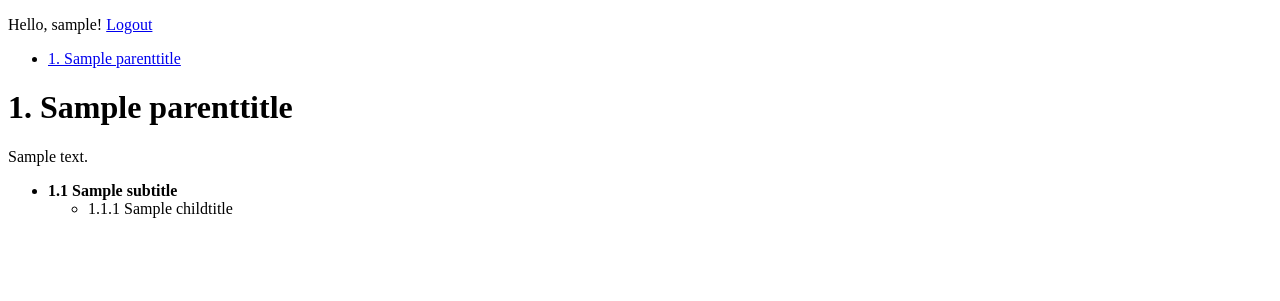
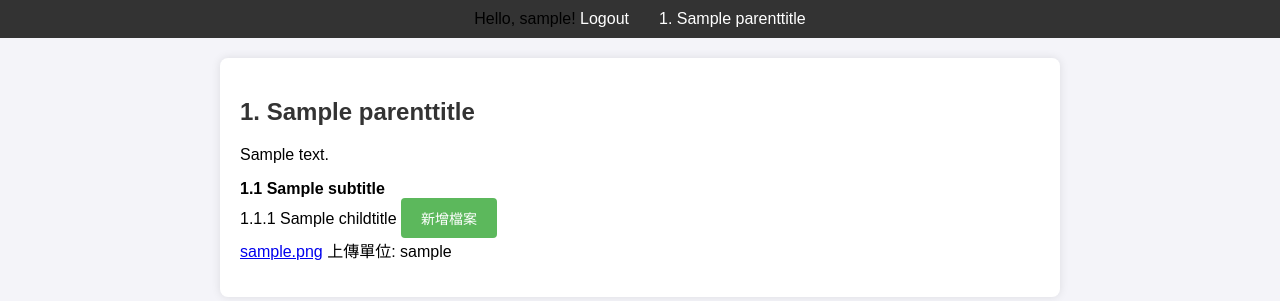
Before and after one commit to QuenHengLee/rd_depart_web_project, a Django app: page /parent_titles/1/ in a window 1280 px wide. Shown: the top 301 px of the page. Run offline with Django 3.2, Linux system fonts and the light colour scheme; a user stored in the database is signed in; tables that the repository leaves empty hold one stand-in row (values such as "Sample post").

Commit message:
1. add upload file function 2. add some js and css format

```diff
--- a/rd_web/myapp/admin.py
+++ b/rd_web/myapp/admin.py
@@ -1,7 +1,8 @@
 from django.contrib import admin
 
-from .models import ParentTitle, SubTitle, ChildTitle
+from .models import ParentTitle, SubTitle, ChildTitle, UploadFileList
 
 admin.site.register(ParentTitle)
 admin.site.register(SubTitle)
 admin.site.register(ChildTitle)
+admin.site.register(UploadFileList)
--- /dev/null
+++ b/rd_web/myapp/forms.py
@@ -0,0 +1,16 @@
+from django import forms
+from .models import UploadFileList, ChildTitle
+
+class UploadFileForm(forms.ModelForm):
+    class Meta:
+        model = UploadFileList
+        fields = ['file_name', 'file_description']
+
+    def clean_file_name(self):
+        file = self.cleaned_data.get('file_name')
+        if file:
+            if not file.name.endswith('.pdf'):
+                raise forms.ValidationError('只允許上傳 PDF 檔案。')
+            if file.size > 20 * 1024 * 1024:  # 檔案大小限制為 5MB
+                raise forms.ValidationError('檔案大小不能超過 5MB。')
+        return file
--- /dev/null
+++ b/rd_web/myapp/static/css/style.css
@@ -0,0 +1,168 @@
+body {
+    font-family: Arial, sans-serif;
+    background-color: #f4f4f9;
+    margin: 0;
+    padding: 0;
+}
+
+header {
+    background-color: #333;
+    padding: 10px 0;
+}
+
+.navbar {
+    display: flex;
+    justify-content: center;
+}
+
+.nav-list {
+    list-style-type: none;
+    margin: 0;
+    padding: 0;
+    display: flex;
+}
+
+.nav-item {
+    margin: 0 15px;
+}
+
+.nav-item a {
+    color: white;
+    text-decoration: none;
+}
+
+.nav-item a:hover {
+    text-decoration: underline;
+}
+
+.content {
+    max-width: 800px;
+    margin: 20px auto;
+    padding: 20px;
+    background-color: white;
+    box-shadow: 0 0 10px rgba(0, 0, 0, 0.1);
+    border-radius: 8px;
+}
+
+h1 {
+    color: #333;
+}
+
+.parent-list,
+.child-list,
+.file-list {
+    list-style-type: none;
+    margin: 0;
+    padding: 0;
+}
+
+.sub-title,
+.child-title {
+    margin-bottom: 15px;
+}
+
+.form-group {
+    margin-bottom: 10px;
+}
+
+button {
+    background-color: #5cb85c;
+    color: white;
+    border: none;
+    padding: 10px 20px;
+    cursor: pointer;
+    border-radius: 4px;
+    font-size: 14px;
+}
+
+button:hover {
+    background-color: #4cae4c;
+}
+
+.error {
+    color: red;
+    margin-top: 10px;
+}
+
+/* 模态框的样式 */
+.modal {
+    display: none;
+    position: fixed;
+    z-index: 1;
+    left: 0;
+    top: 0;
+    width: 100%;
+    height: 100%;
+    overflow: auto;
+    background-color: rgba(0, 0, 0, 0.6);
+}
+
+.modal-content {
+    background-color: #fefefe;
+    margin: 15% auto;
+    padding: 20px;
+    border: 1px solid #888;
+    width: 80%;
+    max-width: 500px;
+    border-radius: 8px;
+    box-shadow: 0 5px 15px rgba(0, 0, 0, 0.3);
+    animation: fadeIn 0.3s ease-in-out;
+}
+
+@keyframes fadeIn {
+    from {
+        opacity: 0;
+    }
+
+    to {
+        opacity: 1;
+    }
+}
+
+.close {
+    color: #aaa;
+    float: right;
+    font-size: 28px;
+    font-weight: bold;
+}
+
+.close:hover,
+.close:focus {
+    color: black;
+    text-decoration: none;
+    cursor: pointer;
+}
+
+.modal-header {
+    display: flex;
+    justify-content: space-between;
+    align-items: center;
+    border-bottom: 1px solid #e5e5e5;
+    padding-bottom: 10px;
+}
+
+.modal-body {
+    margin-top: 20px;
+}
+
+.modal-footer {
+    display: flex;
+    justify-content: flex-end;
+    padding-top: 10px;
+    border-top: 1px solid #e5e5e5;
+}
+
+.modal-footer button {
+    background-color: #5cb85c;
+    color: white;
+    border: none;
+    padding: 10px 20px;
+    cursor: pointer;
+    border-radius: 4px;
+    font-size: 14px;
+    margin-left: 10px;
+}
+
+.modal-footer button:hover {
+    background-color: #4cae4c;
+}
--- /dev/null
+++ b/rd_web/myapp/static/js/script.js
@@ -0,0 +1,30 @@
+document.addEventListener("DOMContentLoaded", function () {
+    var openModalButtons = document.querySelectorAll(".open-modal");
+    var closeModalButtons = document.querySelectorAll(".close");
+
+    openModalButtons.forEach(function (button) {
+        button.addEventListener("click", function () {
+            var childId = button.getAttribute("data-child-id");
+            var modal = document.getElementById("modal-" + childId);
+            modal.style.display = "block";
+        });
+    });
+
+    closeModalButtons.forEach(function (button) {
+        button.addEventListener("click", function () {
+            var childId = button.getAttribute("data-child-id");
+            var modal = document.getElementById("modal-" + childId);
+            modal.style.display = "none";
+        });
+    });
+
+    window.addEventListener("click", function (event) {
+        closeModalButtons.forEach(function (button) {
+            var childId = button.getAttribute("data-child-id");
+            var modal = document.getElementById("modal-" + childId);
+            if (event.target == modal) {
+                modal.style.display = "none";
+            }
+        });
+    });
+});
--- a/rd_web/myapp/templates/parent_title_detail.html
+++ b/rd_web/myapp/templates/parent_title_detail.html
@@ -1,37 +1,96 @@
+{% load static %}
+
 <!DOCTYPE html>
-<html>
+<html lang="en">
 
 <head>
+    <meta charset="UTF-8">
+    <meta name="viewport" content="width=device-width, initial-scale=1.0">
     <title>{{ parent_title.title }}</title>
+    <link rel="stylesheet" href="{% static 'css/style.css' %}">
 </head>
 
 <body>
+    <header>
+        <nav class="navbar">
+            <ul class="nav-list">
                 {% if user.is_authenticated %}
-    <p>Hello, {{ user.username }}! <a href="{% url 'logout' %}">Logout</a></p>
+                <li class="nav-item">Hello, {{ user.username }}! <a href="{% url 'logout' %}">Logout</a></li>
                 {% else %}
-    <p>You are not logged in. <a href="{% url 'login' %}">Login</a></p>
+                <li class="nav-item"><a href="{% url 'login' %}">Login</a></li>
                 {% endif %}
-    <nav>
-        <ul>
                 {% for pt in parent_titles %}
-            <li><a href="{% url 'parent_title_detail' pt.id %}">{{ forloop.counter }}. {{ pt.title }}</a></li>
+                <li class="nav-item">
+                    <a href="{% url 'parent_title_detail' pt.id %}">{{ forloop.counter }}. {{ pt.title }}</a>
+                </li>
                 {% endfor %}
             </ul>
         </nav>
+    </header>
+
+    <main>
+        <section class="content">
             <h1>{{ parent_title.id }}. {{ parent_title.title }}</h1>
             <p>{{ parent_title.description }}</p>
-    <ul>
+            <ul class="parent-list">
                 {% for sub_title in parent_title.subtitle_set.all %}
+                <li class="sub-title">
+                    <strong>{{ parent_title.id }}.{{ forloop.counter }} {{ sub_title.title }}</strong>
+                    <ul class="child-list">
+                        {% for child_title in sub_title.childtitle_set.all %}
+                        <li class="child-title">
+                            {{ parent_title.id }}.{{ sub_title.id }}.{{ child_title.id }} {{ child_title.title }}
+                            <button class="open-modal" data-child-id="{{ child_title.id }}">新增檔案</button>
+                            <!-- 上傳檔案的表單對話框 -->
+                            <div id="modal-{{ child_title.id }}" class="modal">
+                                <div class="modal-content">
+                                    <div class="modal-header">
+                                        <h2>上傳檔案</h2>
+                                        <span class="close" data-child-id="{{ child_title.id }}">&times;</span>
+                                    </div>
+                                    <div class="modal-body">
+                                        <form method="post" enctype="multipart/form-data"
+                                            action="{% url 'parent_title_detail' parent_title.id %}">
+                                            {% csrf_token %}
+                                            <input type="hidden" name="child_id" value="{{ child_title.id }}">
+                                            <div class="form-group">
+                                                {{ form.file_name.label_tag }} {{ form.file_name }}
+                                            </div>
+                                            <div class="form-group">
+                                                {{ form.file_description.label_tag }} {{ form.file_description }}
+                                            </div>
+                                            <!-- 顯示表單錯誤信息 -->
+                                            {% if form.non_field_errors %}
+                                            <div class="error">{{ form.non_field_errors }}</div>
+                                            {% endif %}
+                                            {% if form.file_name.errors %}
+                                            <div class="error">{{ form.file_name.errors }}</div>
+                                            {% endif %}
+                                            <div class="modal-footer">
+                                                <button type="submit">Upload</button>
+                                            </div>
+                                        </form>
+                                    </div>
+                                </div>
+                            </div>
+                            <!-- 顯示上傳的檔案 -->
+                            <ul class="file-list">
+                                {% for file in child_title.uploadfilelist_set.all %}
                                 <li>
-            <strong>{{ parent_title.id }}.{{ forloop.counter }} {{ sub_title.title }}</strong>
-            <ul>
-                {% for child_title in sub_title.childtitle_set.all %}
-                <li>{{ parent_title.id }}.{{ sub_title.id }}.{{ child_title.id }} {{ child_title.title }} </li>
+                                    <a href="{{ file.file_name.url }}" target="_blank">{{ file.file_description }}</a>
+                                    <span>上傳單位: {{ file.uploaded_by.username }}</span>
+                                </li>
                                 {% endfor %}
                             </ul>
                         </li>
                         {% endfor %}
                     </ul>
+                </li>
+                {% endfor %}
+            </ul>
+        </section>
+    </main>
+    <script src="{% static 'js/script.js' %}"></script>
 </body>
 
 </html>
--- a/rd_web/myapp/views.py
+++ b/rd_web/myapp/views.py
@@ -1,7 +1,7 @@
-from django.shortcuts import render, get_object_or_404
+from django.shortcuts import render, get_object_or_404, redirect
 from django.contrib.auth.decorators import login_required
-from .models import ParentTitle, SubTitle, ChildTitle
-
+from .models import ParentTitle, UploadFileList,ChildTitle
+from .forms import UploadFileForm
 
 # Create your views here.
 def book_list(request):
@@ -10,8 +10,24 @@ def book_list(request):
 @login_required
 def parent_title_detail(request, parent_id):
     parent_title = get_object_or_404(ParentTitle, id=parent_id)
-    parent_titles = ParentTitle.objects.all()  # 傳遞所有的 ParentTitle 給模板
-    return render(request, 'parent_title_detail.html', {'parent_title': parent_title, 'parent_titles': parent_titles})
+    parent_titles = ParentTitle.objects.all()
+    form = UploadFileForm()  # 創建一個空的表單實例
+
+    if request.method == 'POST':
+        form = UploadFileForm(request.POST, request.FILES)
+        child_id = request.POST.get('child_id')
+        if form.is_valid() and child_id:
+            upload = form.save(commit=False)
+            upload.uploaded_by = request.user
+            upload.child_id = get_object_or_404(ChildTitle, id=child_id)
+            upload.save()
+            return redirect('parent_title_detail', parent_id=parent_id)
+
+    return render(request, 'parent_title_detail.html', {
+        'parent_title': parent_title,
+        'parent_titles': parent_titles,
+        'form': form
+    })
 
 @login_required
 def parent_title_list(request):
--- a/rd_web/rd_web/settings.py
+++ b/rd_web/rd_web/settings.py
@@ -11,6 +11,7 @@ https://docs.djangoproject.com/en/3.2/ref/settings/
 """
 
 from pathlib import Path
+import os
 
 # Build paths inside the project like this: BASE_DIR / 'subdir'.
 BASE_DIR = Path(__file__).resolve().parent.parent
@@ -130,3 +131,8 @@ DEFAULT_AUTO_FIELD = 'django.db.models.BigAutoField'
 # 配置登入和登出重定向
 LOGIN_REDIRECT_URL = '/parent_titles/'
 LOGOUT_REDIRECT_URL = '/accounts/login/'
+
+
+# 配置檔案上傳設定
+MEDIA_URL = '/media/'
+MEDIA_ROOT = os.path.join(BASE_DIR, 'media')
--- a/rd_web/rd_web/urls.py
+++ b/rd_web/rd_web/urls.py
@@ -13,6 +13,8 @@ Including another URLconf
     1. Import the include() function: from django.urls import include, path
     2. Add a URL to urlpatterns:  path('blog/', include('blog.urls'))
 """
+from django.conf import settings
+from django.conf.urls.static import static
 from django.contrib import admin
 from django.urls import path, include
 
@@ -24,3 +26,7 @@ urlpatterns = [
     # 列表清單
     path('', include('myapp.urls')),
 ]
+
+if settings.DEBUG:
+    urlpatterns += static(settings.MEDIA_URL, document_root=settings.MEDIA_ROOT)
+    urlpatterns += static(settings.STATIC_URL, document_root=settings.STATIC_ROOT)
```
Also changed, not shown: rd_web/myapp/models.py (+11 -0 lines), rd_web/myapp/migrations/0004_uploadfilelist.py (added). Lines whose indentation alone changed are shown as unchanged.
